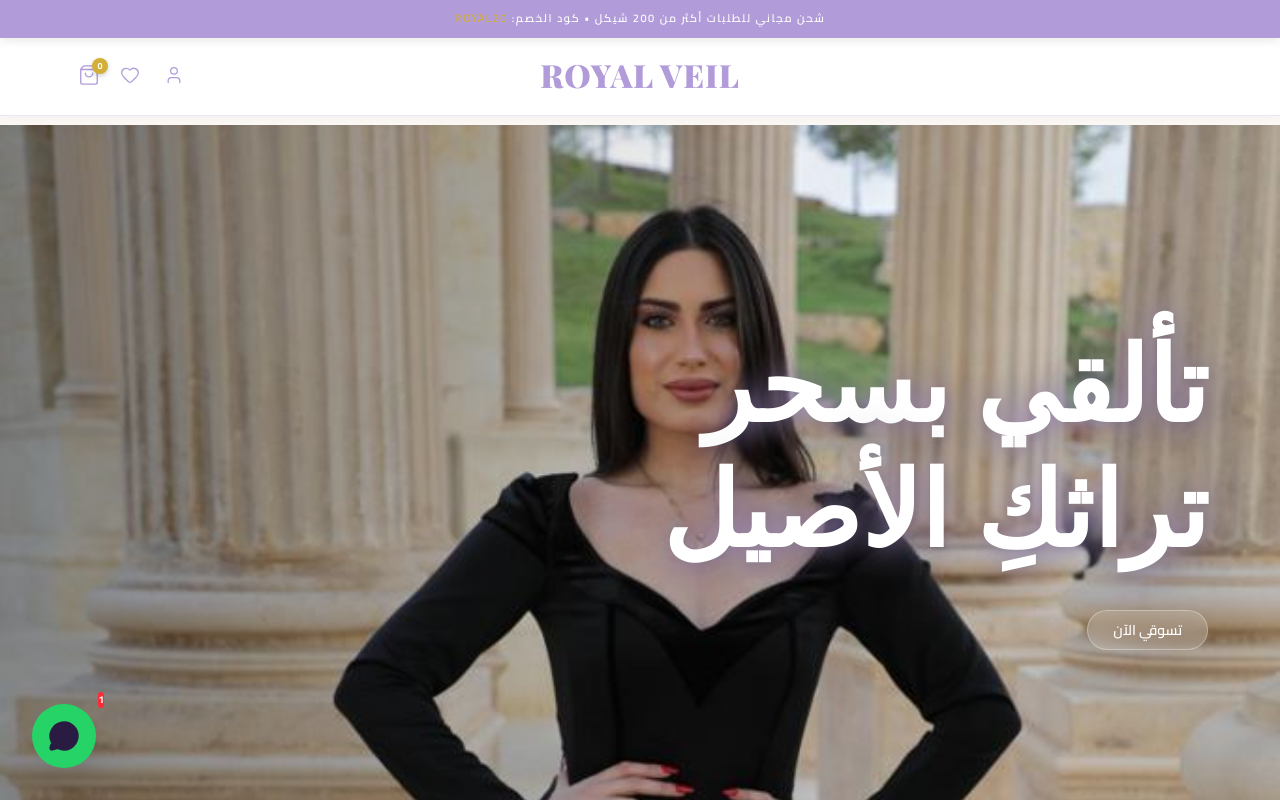
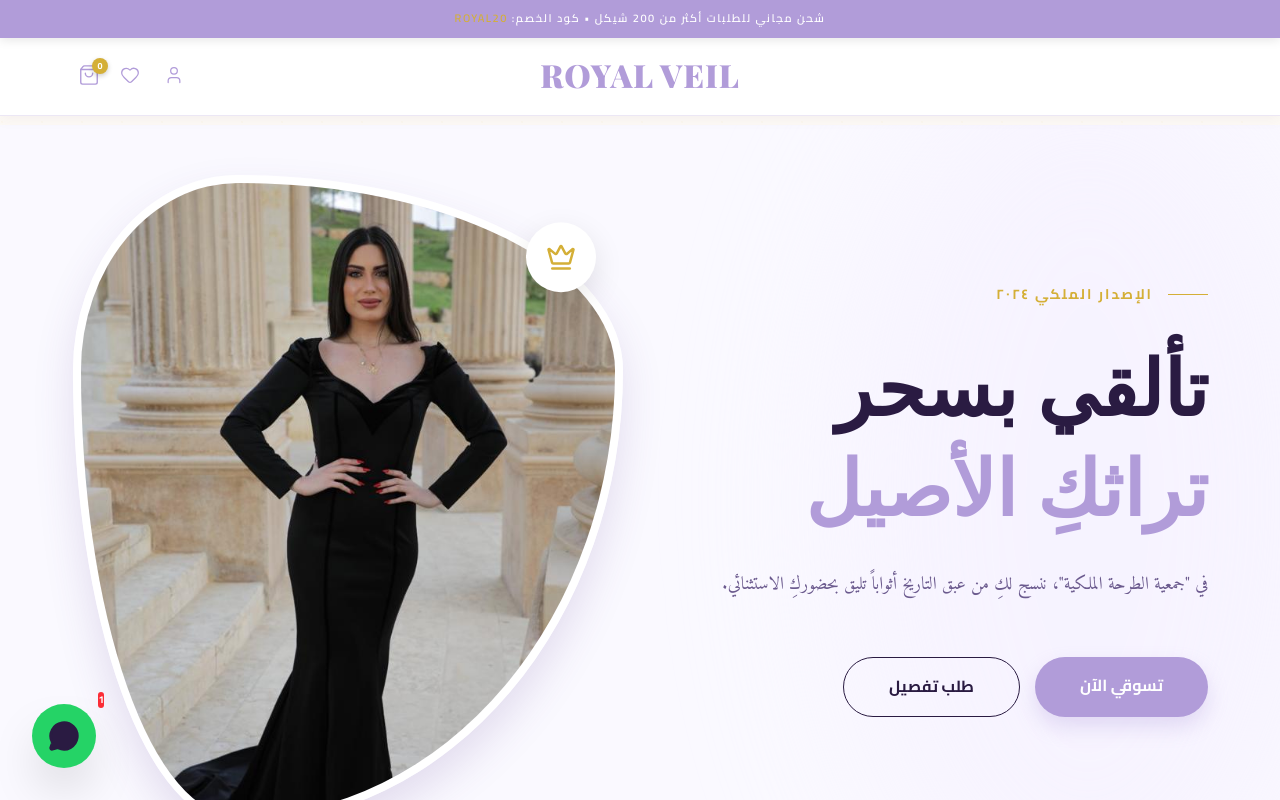
Before and after one commit to fahmyelmatry2030-lgtm/Royal-Veil, a React (Vite) app: page / in a window 1280 px wide. Shown: the top 800 px of the page. Built offline with nearby package versions, Linux system fonts and the light colour scheme; a web font is replaced by a local one.

Commit message:
design: restore composite hero layout as requested

```diff
--- a/src/pages/Home.jsx
+++ b/src/pages/Home.jsx
@@ -20,67 +20,88 @@ const Home = () => {
         <title>جمعية الطرحة الملكية التعاونية | الرئيسية - عالم الأزياء الراقية</title>
       </Helmet>
 
-      {/* ─── Exact Mimicry Hero Section (Marya Secret Style) ─── */}
-      <section style={{ position: 'relative', height: '100vh', minHeight: '800px', overflow: 'hidden' }}>
+      {/* ─── Luxury Composite Hero Section ─── */}
+      <section style={{ position: 'relative', height: '90vh', minHeight: '750px', background: 'var(--bg-lavender)', overflow: 'hidden', display: 'flex', alignItems: 'center' }}>
 
-        {/* Full Banner Image */}
-        <div style={{ position: 'absolute', inset: 0 }}>
-          <img
-            src="/Images/WhatsApp Image 2026-04-30 at 1.39.14 PM.jpeg"
-            alt="Royal Veil Campaign"
-            style={{ width: '100%', height: '100%', objectFit: 'cover', objectPosition: 'center 20%' }}
-          />
-          {/* Subtle Overlay to make text pop */}
-          <div style={{
-            position: 'absolute', inset: 0,
-            background: 'linear-gradient(to right, rgba(0, 0, 0, 0.3) 0%, transparent 70%)'
-          }}></div>
-        </div>
+        {/* Background Decorative Elements */}
+        <div style={{ position: 'absolute', top: '-10%', right: '-5%', width: '40%', height: '120%', background: 'var(--purple-light)', borderRadius: '50%', filter: 'blur(80px)', opacity: 0.6 }}></div>
 
-        <div className="container" style={{ position: 'relative', height: '100%', display: 'flex', alignItems: 'center' }}>
-          <div style={{ maxWidth: '700px', paddingBottom: '10vh' }}>
+        <div className="container" style={{ position: 'relative', zIndex: 2 }}>
+          <div style={{ display: 'grid', gridTemplateColumns: 'repeat(auto-fit, minmax(300px, 1fr))', gap: '2rem', alignItems: 'center' }}>
 
-            {/* The Calligraphic Title with Glow */}
-            <motion.h1
-              initial={{ opacity: 0, y: 30 }}
-              animate={{ opacity: 1, y: 0 }}
-              transition={{ duration: 1 }}
-              style={{
-                fontSize: 'clamp(3.5rem, 9vw, 6.5rem)',
+            {/* Left Content: Text & Calligraphy */}
+            <motion.div
+              initial={{ opacity: 0, x: 50 }}
+              animate={{ opacity: 1, x: 0 }}
+              transition={{ duration: 1, ease: "easeOut" }}
+            >
+              <div style={{ display: 'flex', alignItems: 'center', gap: '15px', marginBottom: '2rem' }}>
+                <div style={{ width: '40px', height: '1px', background: 'var(--accent-gold)' }}></div>
+                <h5 style={{ color: 'var(--accent-gold)', fontWeight: '700', fontSize: '14px', letterSpacing: '2px' }}>الإصدار الملكي ٢٠٢٤</h5>
+              </div>
+
+              <h1 style={{
+                fontSize: 'clamp(3rem, 6vw, 5.5rem)',
                 fontFamily: 'var(--font-calligraphy)',
-                color: '#fff',
-                lineHeight: 1.2,
-                marginBottom: '1rem',
-                textShadow: '0 0 30px rgba(177, 156, 217, 0.8), 0 0 60px rgba(0,0,0,0.3)',
-                filter: 'drop-shadow(2px 4px 6px rgba(0,0,0,0.2))'
-              }}
+                color: 'var(--purple-dark)',
+                lineHeight: 1.3,
+                marginBottom: '2rem'
+              }}>
+                تألقي بسحر<br/>
+                <span style={{ color: 'var(--primary-purple)' }}>تراثكِ الأصيل</span>
+              </h1>
+
+              <p style={{
+                fontSize: '18px', color: 'var(--text-muted)', marginBottom: '3.5rem',
+                lineHeight: 1.8, maxWidth: '500px', fontFamily: 'var(--font-serif-ar)'
+              }}>
+                في "جمعية الطرحة الملكية"، ننسج لكِ من عبق التاريخ أثواباً تليق بحضوركِ الاستثنائي.
+              </p>
+
+              <div style={{ display: 'flex', gap: '15px', flexWrap: 'wrap' }}>
+                <Link to="/shop" style={{
+                  background: 'var(--primary-purple)', color: '#fff', padding: '16px 45px',
+                  borderRadius: '50px', textDecoration: 'none', fontWeight: '700',
+                  boxShadow: '0 10px 20px rgba(177, 156, 217, 0.3)', transition: 'all 0.3s'
+                }} className="hover:scale-105">
+                  تسوقي الآن
+                </Link>
+                <Link to="/custom-order" style={{
+                  background: 'transparent', color: 'var(--purple-dark)', padding: '16px 45px',
+                  borderRadius: '50px', textDecoration: 'none', fontWeight: '700',
+                  border: '1px solid var(--purple-dark)', transition: 'all 0.3s'
+                }} className="hover:bg-purple-dark hover:text-white">
+                  طلب تفصيل
+                </Link>
+              </div>
+            </motion.div>
+
+            {/* Right Content: The New Client Photo in Organic Shape */}
+            <motion.div
+              initial={{ opacity: 0, scale: 0.9 }}
+              animate={{ opacity: 1, scale: 1 }}
+              transition={{ duration: 1.2, ease: "easeOut" }}
+              style={{ position: 'relative' }}
             >
-              تألقي بسحر<br/>
-              تراثكِ الأصيل
-            </motion.h1>
+              <div style={{
+                position: 'relative', width: '100%', maxWidth: '550px', height: '650px',
+                borderRadius: '30% 70% 70% 30% / 30% 30% 70% 70%', overflow: 'hidden',
+                boxShadow: 'var(--shadow-lg)', border: '8px solid #fff', margin: '0 auto'
+              }}>
+                <img
+                  src="/Images/WhatsApp Image 2026-04-30 at 1.39.14 PM.jpeg"
+                  alt="Royal Model"
+                  style={{ width: '100%', height: '100%', objectFit: 'cover' }}
+                />
+              </div>
 
-            {/* The Small Subtle Button */}
-            <motion.div
-              initial={{ opacity: 0 }}
-              animate={{ opacity: 1 }}
-              transition={{ delay: 0.8 }}
-            >
-              <Link to="/shop" style={{
-                display: 'inline-block',
-                background: 'rgba(255, 255, 255, 0.2)',
-                backdropFilter: 'blur(10px)',
-                color: '#fff',
-                padding: '8px 25px',
-                fontSize: '14px',
-                fontWeight: '600',
-                borderRadius: '50px',
-                textDecoration: 'none',
-                border: '1px solid rgba(255,255,255,0.3)',
-                marginTop: '1.5rem',
-                transition: 'all 0.3s'
-              }} className="hover:bg-white hover:text-purple-900">
-                تسوقي الآن
-              </Link>
+              <motion.div
+                animate={{ y: [0, -20, 0] }}
+                transition={{ repeat: Infinity, duration: 5, ease: "easeInOut" }}
+                style={{ position: 'absolute', top: '10%', right: '5%', background: '#fff', padding: '20px', borderRadius: '50%', boxShadow: '0 10px 30px rgba(0,0,0,0.1)' }}
+              >
+                <Crown color="var(--accent-gold)" size={30} />
+              </motion.div>
             </motion.div>
 
           </div>
```
